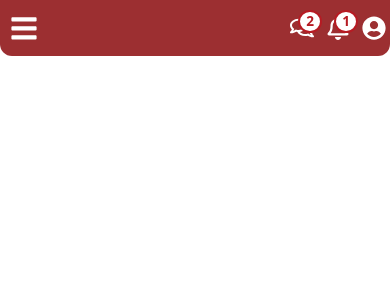
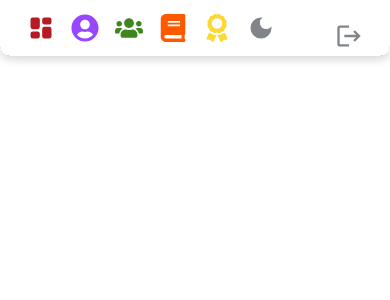
Before and after one commit to filipecosgom/ProjectCitrus, a React (Create React App) app in the folder frontend/: page /header in a window 390 px wide. Shown: the top 300 px of the page. Built offline with nearby package versions, Linux system fonts and the light colour scheme; a web font is replaced by a local one.

Commit message:
Frontend - Menu implementation, needs fixing regarding colapse while note hovering mouse

```diff
--- a/frontend/src/App.js
+++ b/frontend/src/App.js
@@ -17,6 +17,7 @@ import AccountActivation from "./pages/landing/AccountActivation";
 import ActivatedAccount from "./pages/landing/ActivatedAccount";
 import Header from "./components/header/Header";
 import NotFound404 from "./pages/404/404NotFound";
+import Menu from "./components/menu/Menu";
 
 // Componente para gerir o layout e mostrar/esconder o Header
 function AppRoutes() {
@@ -58,10 +59,15 @@ function AppRoutes() {
     unreadNotifications: 1,
   };
 
+  const locale = useLocaleStore((state) => state.locale);
+  const setLocale = useLocaleStore((state) => state.setLocale);
+
   return (
     <>
       {/* Mostra o Header em todas as páginas exceto as do array acima, mas permite testar em /header */}
       {(showHeader || location.pathname === "/header") && (
+        <>
+          <Menu language={locale} setLanguage={setLocale} />
           <Header
             userName={user.name}
             userEmail={user.email}
@@ -69,6 +75,7 @@ function AppRoutes() {
             unreadMessages={user.unreadMessages}
             unreadNotifications={user.unreadNotifications}
           />
+        </>
       )}
       <Routes>
         <Route path="/" element={<Login />} />
@@ -81,6 +88,16 @@ function AppRoutes() {
         />
         <Route path="/account-activation" element={<AccountActivation />} />
         <Route path="/activated-account" element={<ActivatedAccount />} />
+        <Route
+          path="/menu"
+          element={
+            <Menu
+              language={locale}
+              setLanguage={useLocaleStore((state) => state.setLocale)}
+            />
+          }
+        />{" "}
+        {/* Só mostra o Menu */}
         <Route path="/header" element={<div />} /> {/* Só mostra o Header */}
         <Route path="*" element={<NotFound404 />} />
       </Routes>
--- a/frontend/src/components/menu/Menu.css
+++ b/frontend/src/components/menu/Menu.css
@@ -0,0 +1,217 @@
+.citrus-menu {
+  position: fixed;
+  top: 16px;
+  left: 16px;
+  width: 64px;
+  height: 560px;
+  background: #fff;
+  border-radius: 10px;
+  box-shadow: 4px 4px 4px rgba(0, 0, 0, 0.25);
+  transition: width 0.2s cubic-bezier(0.4, 0, 0.2, 1);
+  z-index: 300;
+  display: flex;
+  flex-direction: column;
+  align-items: center;
+  padding: 0;
+  overflow: visible;
+}
+
+.citrus-menu.expanded {
+  width: 225px;
+  transition: width 0.2s cubic-bezier(0.4, 0, 0.2, 1);
+}
+
+.citrus-menu-inner {
+  width: 100%;
+  padding: 16px 0 12px 0;
+  display: flex;
+  flex-direction: column;
+  align-items: center;
+  gap: 12px;
+  height: 100%;
+  box-sizing: border-box;
+}
+
+.menu-cell {
+  width: 195px;
+  height: 50px;
+  display: flex;
+  align-items: center;
+  gap: 12px;
+  padding: 0 12px;
+  border-radius: 10px;
+  background: #fff;
+  border: 1px solid transparent;
+  cursor: pointer;
+  transition: background 0.2s, color 0.2s;
+  font-family: "Istok Web", sans-serif;
+  font-size: 14px;
+  color: #000;
+  box-sizing: border-box;
+  position: relative;
+}
+
+.menu-cell.selected {
+  background: #e68385;
+  color: #fff;
+  border: 1px solid #9c2f31;
+}
+
+.menu-cell.selected .menu-cell-icon {
+  color: #fff !important;
+}
+
+.menu-cell-logout {
+  margin-top: auto;
+  border-top: 1px solid #eee;
+}
+
+.menu-cell-icon {
+  min-width: 28px;
+  min-height: 28px;
+  display: flex;
+  align-items: center;
+  justify-content: center;
+  font-size: 28px;
+  transition: color 0.2s;
+}
+
+.menu-cell-label {
+  opacity: 0;
+  width: 0;
+  overflow: hidden;
+  white-space: nowrap;
+  transition: opacity 0.2s, width 0.2s;
+}
+
+.citrus-menu.expanded .menu-cell-label {
+  opacity: 1;
+  width: 120px;
+  margin-left: 4px;
+}
+
+.menu-darkmode-row {
+  display: flex;
+  align-items: center;
+  gap: 8px;
+}
+
+.menu-darkmode-beta {
+  font-family: "Inter", sans-serif;
+  font-size: 8px;
+  color: #818488;
+  vertical-align: super;
+  margin-left: 2px;
+}
+
+.switch {
+  position: relative;
+  display: inline-block;
+  width: 32px;
+  height: 18px;
+}
+.switch input {
+  opacity: 0;
+  width: 0;
+  height: 0;
+}
+.slider {
+  position: absolute;
+  cursor: pointer;
+  top: 0;
+  left: 0;
+  right: 0;
+  bottom: 0;
+  background-color: #ccc;
+  border-radius: 18px;
+  transition: 0.2s;
+}
+.slider:before {
+  position: absolute;
+  content: "";
+  height: 14px;
+  width: 14px;
+  left: 2px;
+  bottom: 2px;
+  background-color: white;
+  border-radius: 50%;
+  transition: 0.2s;
+}
+input:checked + .slider {
+  background-color: #e68385;
+}
+input:checked + .slider:before {
+  transform: translateX(14px);
+}
+
+.menu-language-row {
+  width: 175px;
+  height: 30px;
+  display: flex;
+  align-items: center;
+}
+
+@media (max-width: 900px) {
+  .citrus-menu,
+  .citrus-menu.expanded {
+    top: 8px;
+    left: 8px;
+    width: 54px;
+    height: 420px;
+  }
+  .citrus-menu.expanded {
+    width: 180px;
+  }
+  .menu-cell {
+    width: 150px;
+    height: 40px;
+    font-size: 12px;
+  }
+  .menu-language-row {
+    width: 120px;
+    height: 24px;
+  }
+}
+
+@media (max-width: 600px) {
+  .citrus-menu,
+  .citrus-menu.expanded {
+    position: fixed;
+    top: 0;
+    left: 0;
+    width: 100vw;
+    height: 56px;
+    flex-direction: row;
+    border-radius: 0 0 10px 10px;
+    box-shadow: 0 4px 8px rgba(0, 0, 0, 0.15);
+    padding: 0;
+  }
+  .citrus-menu-inner {
+    flex-direction: row;
+    width: 100vw;
+    height: 56px;
+    padding: 0 4px;
+    gap: 4px;
+    align-items: center;
+    justify-content: center;
+  }
+  .menu-cell,
+  .menu-cell.selected {
+    width: 40px;
+    height: 40px;
+    padding: 0;
+    border-radius: 8px;
+    font-size: 0;
+    justify-content: center;
+    border: none;
+    background: none;
+  }
+  .menu-cell-label,
+  .citrus-menu.expanded .menu-cell-label {
+    display: none;
+  }
+  .menu-language-row {
+    width: 40px;
+    height: 40px;
+  }
+}
--- a/frontend/src/components/menu/Menu.js
+++ b/frontend/src/components/menu/Menu.js
@@ -0,0 +1,189 @@
+import React, { useState } from "react";
+import { useLocation, useNavigate } from "react-router-dom";
+import { TbLayoutDashboardFilled } from "react-icons/tb";
+import { FaUserCircle, FaUsers, FaBook, FaAward } from "react-icons/fa";
+import { IoCalendar, IoSettings } from "react-icons/io5";
+import { MdDarkMode, MdLogout } from "react-icons/md";
+import LanguageDropdown from "../languages/LanguageDropdown";
+import "./Menu.css";
+
+const menuItems = [
+  {
+    key: "dashboard",
+    label: "Dashboard",
+    icon: <TbLayoutDashboardFilled />,
+    color: "#B61B23",
+    route: "/dashboard",
+    admin: true,
+  },
+  {
+    key: "profile",
+    label: "Profile",
+    icon: <FaUserCircle />,
+    color: "#9747FF",
+    route: "/profile",
+    admin: true,
+  },
+  {
+    key: "users",
+    label: "Users",
+    icon: <FaUsers />,
+    color: "#3F861E",
+    route: "/users",
+    admin: true,
+  },
+  {
+    key: "training",
+    label: "Training",
+    icon: <FaBook />,
+    color: "#FF5900",
+    route: "/training",
+    admin: true,
+  },
+  {
+    key: "appraisal",
+    label: "Appraisal",
+    icon: <FaAward />,
+    color: "#FDD835",
+    route: "/appraisal",
+    admin: true,
+  },
+  {
+    key: "cycles",
+    label: "Cycles",
+    icon: <IoCalendar />,
+    color: "#00B9CD",
+    route: "/cycles",
+    admin: true, // só admin
+  },
+  {
+    key: "settings",
+    label: "Settings",
+    icon: <IoSettings />,
+    color: "#1976d2",
+    route: "/settings",
+    admin: true, // só admin
+  },
+  {
+    key: "darkmode",
+    label: "Dark Mode",
+    icon: <MdDarkMode />,
+    color: "#818488",
+    route: null,
+    admin: true,
+    isToggle: true,
+  },
+  {
+    key: "language",
+    label: "Language",
+    icon: null,
+    color: null,
+    route: null,
+    admin: true,
+    isLanguage: true,
+  },
+  {
+    key: "logout",
+    label: "Logout",
+    icon: <MdLogout />,
+    color: "#818488",
+    route: null,
+    admin: true,
+    isLogout: true,
+  },
+];
+
+export default function Menu({ onLogout, language, setLanguage }) {
+  const location = useLocation();
+  const navigate = useNavigate();
+  const [expanded, setExpanded] = useState(false);
+  const [darkMode, setDarkMode] = useState(false);
+
+  // Lê isAdmin do sessionStorage
+  const isAdmin = sessionStorage.getItem("isAdmin") === "true";
+
+  // Filtra items se não for admin
+  const filteredItems = isAdmin
+    ? menuItems
+    : menuItems.filter(
+        (item) => item.key !== "cycles" && item.key !== "settings"
+      );
+
+  // Expande ao hover
+  const handleMouseEnter = () => setExpanded(true);
+  const handleMouseLeave = () => setExpanded(false);
+
+  // Navegação ao clicar
+  const handleItemClick = (item) => {
+    if (item.route) navigate(item.route);
+  };
+
+  return (
+    <nav
+      className={`citrus-menu${expanded ? " expanded" : ""}`}
+      onMouseEnter={handleMouseEnter}
+      onMouseLeave={handleMouseLeave}
+    >
+      <div className="citrus-menu-inner">
+        {filteredItems.map((item, idx) => (
+          <div
+            key={item.key}
+            className={`menu-cell${
+              item.route && location.pathname.startsWith(item.route)
+                ? " selected"
+                : ""
+            }${item.isLogout ? " menu-cell-logout" : ""}`}
+            onClick={() => {
+              if (item.isLogout && onLogout) onLogout();
+              else if (!item.isToggle && !item.isLanguage) handleItemClick(item);
+            }}
+            style={{
+              pointerEvents: item.isLanguage ? "none" : "auto",
+            }}
+          >
+            <div
+              className="menu-cell-icon"
+              style={{
+                color:
+                  item.route && location.pathname.startsWith(item.route)
+                    ? "#fff"
+                    : item.color,
+              }}
+            >
+              {item.icon}
+            </div>
+            <div className="menu-cell-label">
+              {/* Dark Mode Toggle */}
+              {item.isToggle ? (
+                <div className="menu-darkmode-row">
+                  <span>
+                    Dark mode{" "}
+                    <span className="menu-darkmode-beta">Beta</span>
+                  </span>
+                  <label className="switch">
+                    <input
+                      type="checkbox"
+                      checked={darkMode}
+                      onChange={() => setDarkMode((v) => !v)}
+                    />
+                    <span className="slider round"></span>
+                  </label>
+                </div>
+              ) : item.isLanguage ? (
+                <div className="menu-language-row">
+                  <LanguageDropdown
+                    language={language}
+                    setLanguage={setLanguage}
+                    compact={!expanded}
+                  />
+                </div>
+              ) : (
+                item.label
+              )}
+            </div>
+          </div>
+        ))}
+      </div>
+    </nav>
+  );
+}
```
Lines whose indentation alone changed are shown as unchanged.
